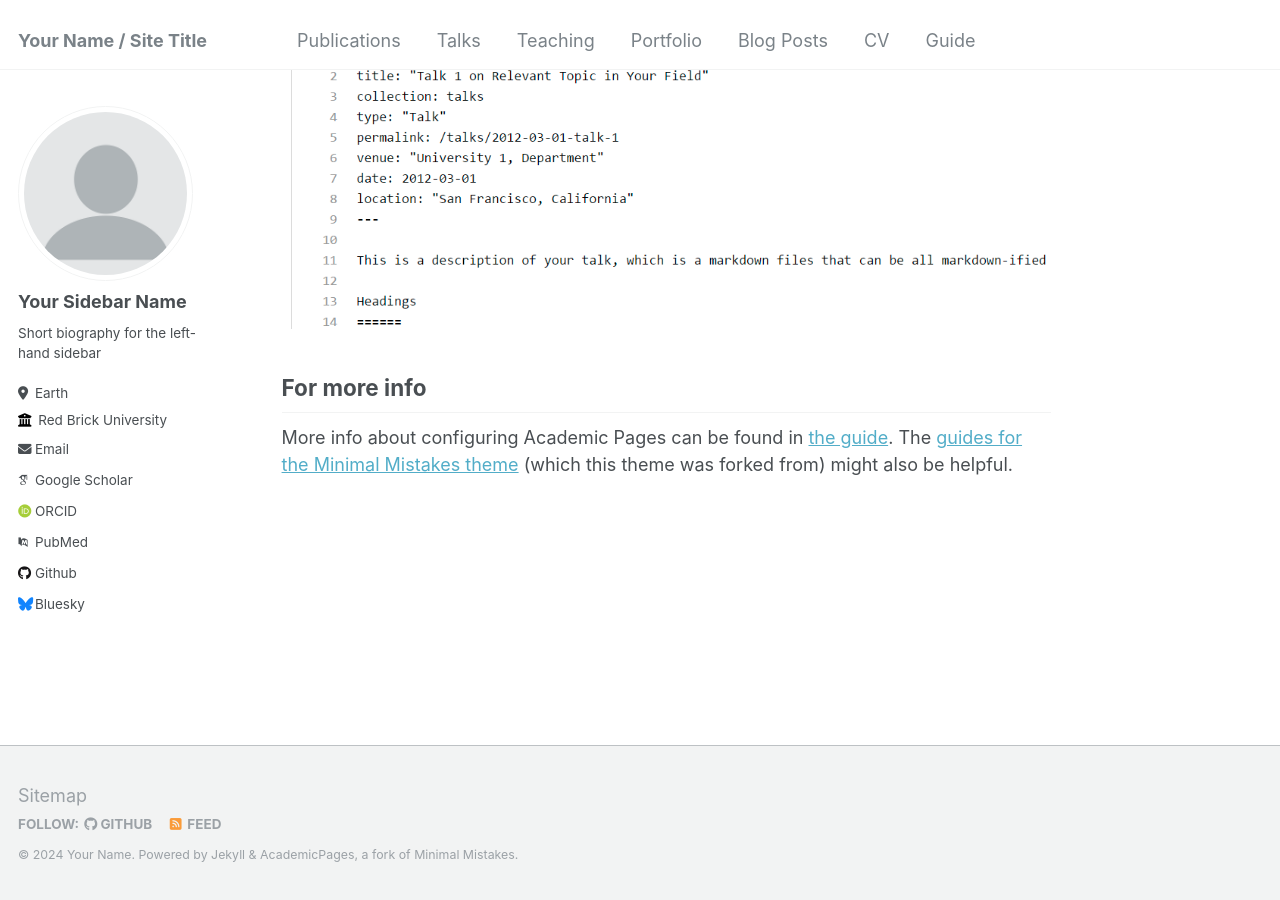
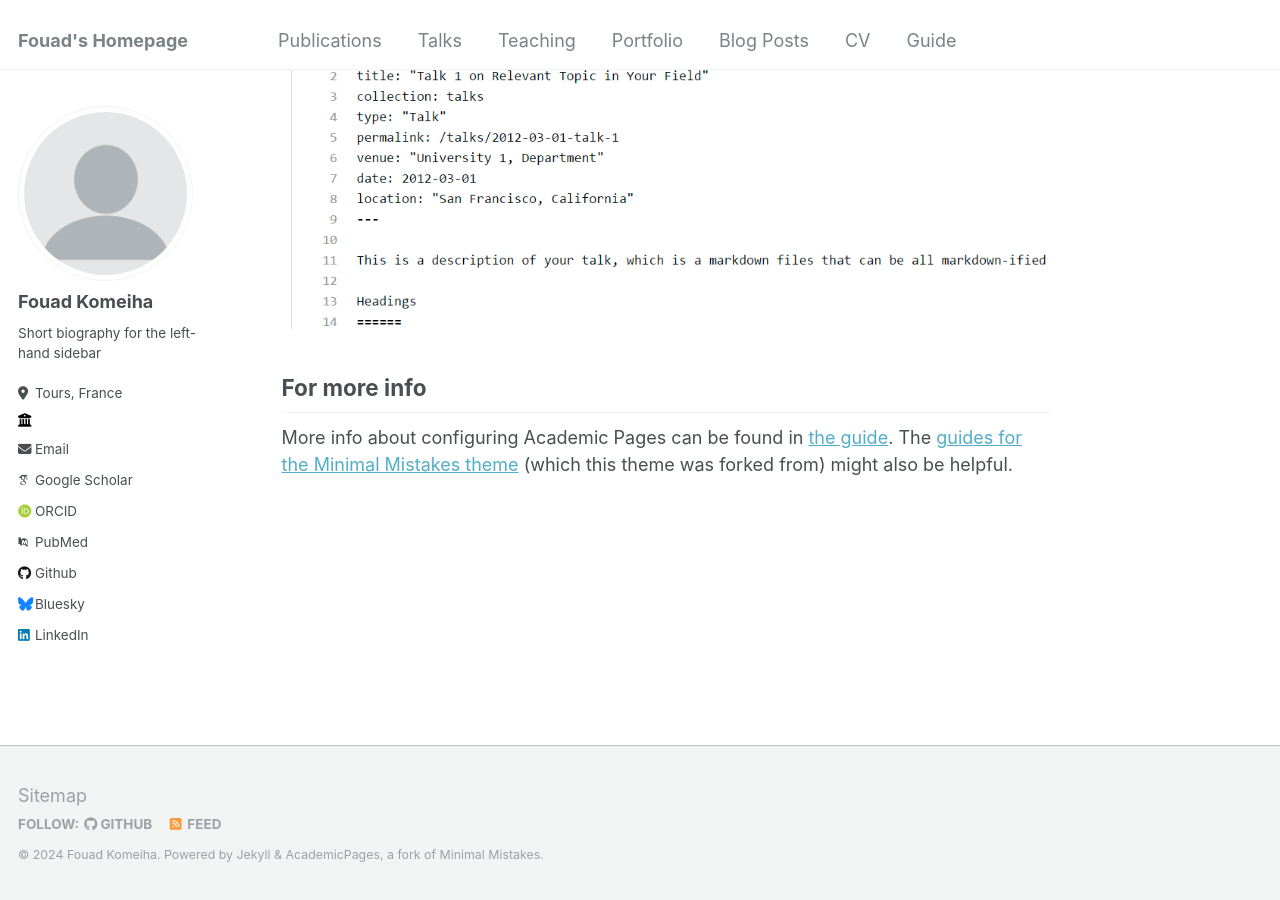
Before and after one commit to FouadKom/FouadKom.github.io, a Jekyll site: the page built from _pages/about.md, in a window 1280 px wide and 900 px high, scrolled down 2660 px. Built offline with Jekyll 4.4.1, drawn with Linux system fonts in a browser that asks for light colours; some web fonts are replaced.

Commit message:
Update _config.yml

```diff
--- a/_config.yml
+++ b/_config.yml
@@ -8,13 +8,13 @@
 
 # Basic Site Settings
 locale                   : "en-US"
-title                    : "Your Name / Site Title"
+title                    : "Fouad's Homepage"
 title_separator          : "-"
-name                     : &name "Your Name"
-description              : &description "personal description"
-url                      : https://academicpages.github.io # the base hostname & protocol for your site e.g. "https://mmistakes.github.io"
+name                     : &name "Fouad Komeiha"
+description              : &description "PhD in Computer Science, Recommendation Systems and the Semantic Web. I'm Interested in Cybersecurity, Machine Learning, and Data."
+url                      : https://fouadkom.github.io # the base hostname & protocol for your site e.g. "https://mmistakes.github.io"
 baseurl                  : "" # the subpath of your site, e.g. "/blog"
-repository               : "academicpages/academicpages.github.io"
+repository               : "FouadKom/FouadKom.github.io"
 
 # Site Author - The following control what appear as part of the author content on the side bar.
 #               If a field is blank the icon and link will not appear, otherwise it will be shown.
@@ -22,13 +22,13 @@ repository               : "academicpages/academicpages.github.io"
 author:
   # Biographic information
   avatar           : "profile.png"
-  name             : "Your Sidebar Name"
+  name             : "Fouad Komeiha"
   pronouns         : # example: "she/her"
   bio              : "Short biography for the left-hand sidebar"
-  location         : "Earth"
-  employer         : "Red Brick University"
+  location         : "Tours, France"
+  employer         : ""
   uri              : # URL
-  email            : "none@example.org"
+  email            : "fouadkomeiha@gmail.com"
 
   # Academic websites
   arxiv            : # URL - Update with the correct link to your profile
@@ -57,7 +57,7 @@ author:
   keybase          : # Username
   instagram        : # Username
   lastfm           : # Username
-  linkedin         : # Username
+  linkedin         : "linkedin.com/in/fouad-komeiha/"
   mastodon         : # URL
   medium           : # URL
   pinterest        : # Username
```
